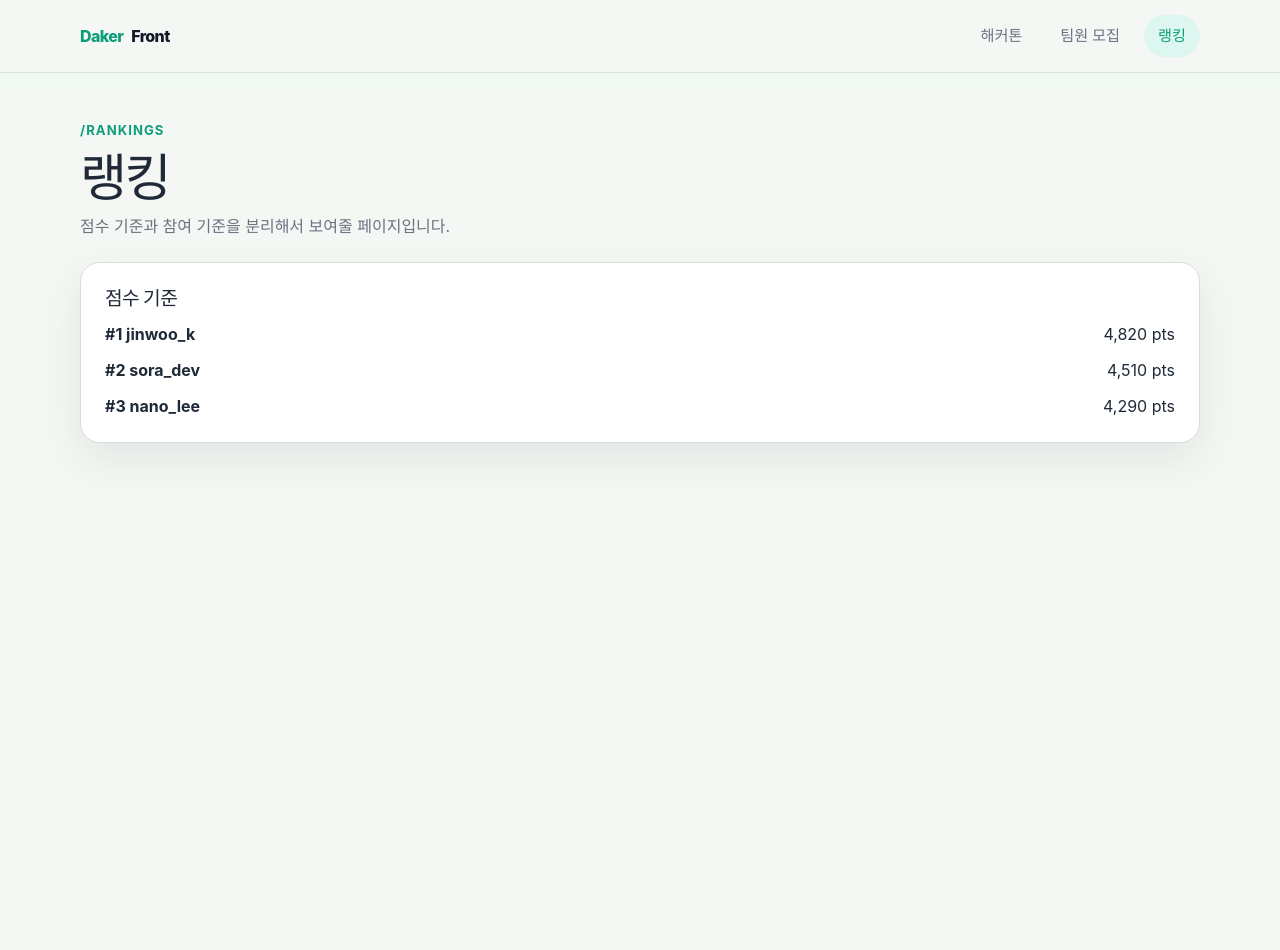
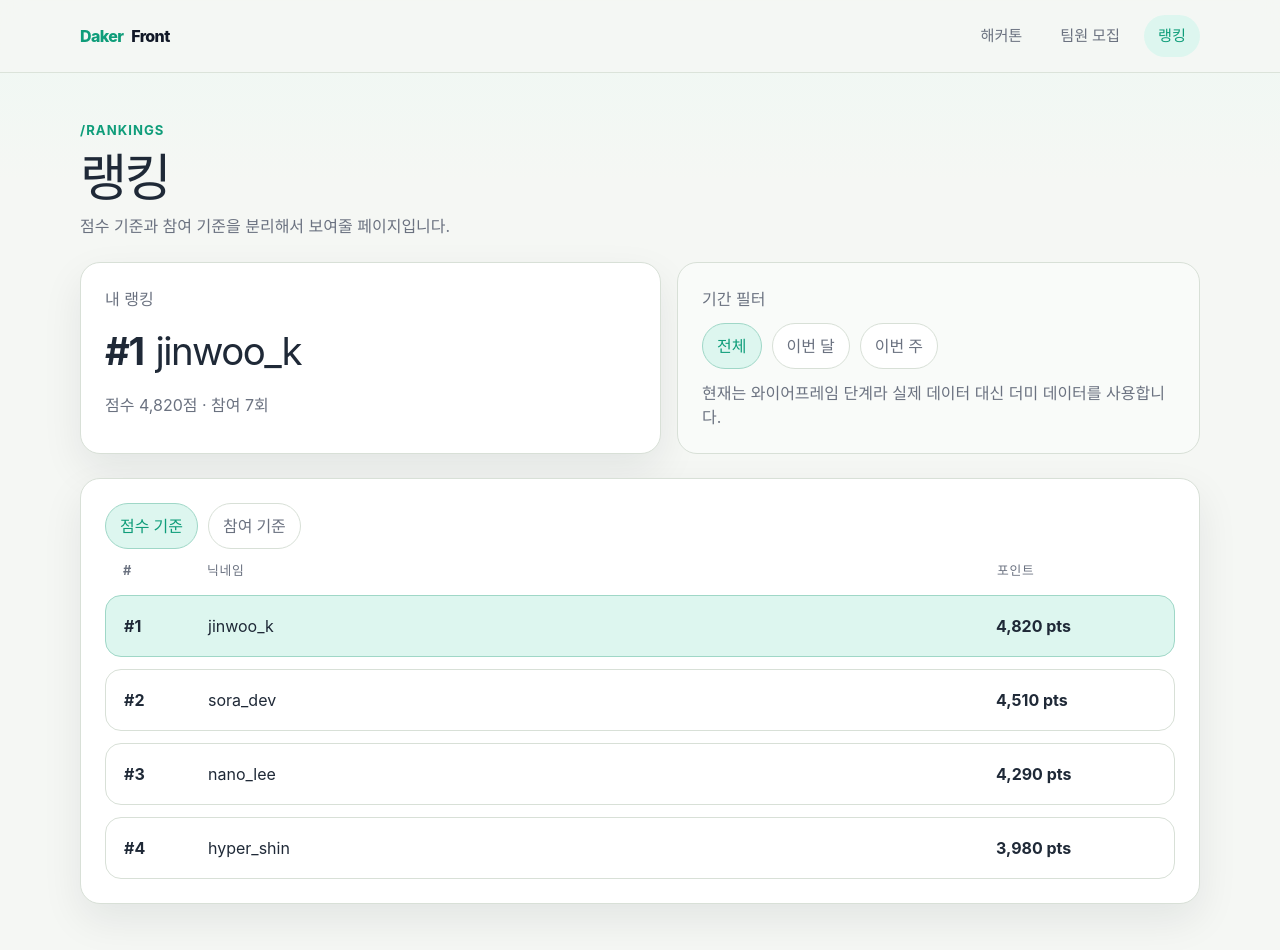
Before and after one commit to DakerTeams/Daker-front, a React (Vite) app: page /rankings in a window 1280 px wide. Shown: the top 950 px of the page. Before the commit the page ends 800 px from the top, so only its background shows below. Built offline with nearby package versions, Linux system fonts and the light colour scheme.

Commit message:
feat: 랭킹 페이지 와이어프레임 추가

```diff
--- a/src/index.css
+++ b/src/index.css
@@ -394,6 +394,59 @@ h2 {
   font-weight: 700;
 }
 
+.ranking-hero {
+  display: grid;
+  grid-template-columns: minmax(0, 1fr) minmax(320px, 0.9fr);
+  gap: 16px;
+}
+
+.ranking-hero__value {
+  display: flex;
+  align-items: baseline;
+  gap: 12px;
+  font-size: clamp(1.5rem, 3vw, 2.8rem);
+  letter-spacing: -0.04em;
+}
+
+.ranking-table {
+  display: flex;
+  flex-direction: column;
+  gap: 14px;
+}
+
+.ranking-table__head {
+  display: grid;
+  grid-template-columns: 72px minmax(0, 1fr) 160px;
+  gap: 12px;
+  padding: 0 18px;
+  color: var(--text-muted);
+  font-size: 0.8rem;
+  font-weight: 700;
+  text-transform: uppercase;
+  letter-spacing: 0.06em;
+}
+
+.ranking-table__head--wide,
+.ranking-row--wide {
+  grid-template-columns: 72px minmax(0, 1fr) 120px 120px 120px;
+}
+
+.ranking-row {
+  display: grid;
+  grid-template-columns: 72px minmax(0, 1fr) 160px;
+  gap: 12px;
+  align-items: center;
+  padding: 18px;
+  border: 1px solid var(--border);
+  border-radius: 16px;
+  background: #ffffff;
+}
+
+.ranking-row--me {
+  background: var(--primary-soft);
+  border-color: #9fd7c7;
+}
+
 .camp-grid {
   display: grid;
   grid-template-columns: repeat(auto-fit, minmax(280px, 1fr));
@@ -546,8 +599,16 @@ h2 {
     grid-template-columns: 1fr;
   }
 
+  .ranking-hero,
   .create-layout,
   .form-grid {
     grid-template-columns: 1fr;
   }
+
+  .ranking-table__head,
+  .ranking-row,
+  .ranking-table__head--wide,
+  .ranking-row--wide {
+    grid-template-columns: 1fr;
+  }
 }
--- a/src/mock/rankings.js
+++ b/src/mock/rankings.js
@@ -1,5 +1,42 @@
 export const rankings = [
-  { userId: 1, rank: 1, nickname: 'jinwoo_k', score: 4820 },
-  { userId: 2, rank: 2, nickname: 'sora_dev', score: 4510 },
-  { userId: 3, rank: 3, nickname: 'nano_lee', score: 4290 },
+  {
+    userId: 1,
+    rank: 1,
+    nickname: 'jinwoo_k',
+    score: 4820,
+    participationCount: 7,
+    completedCount: 6,
+    submitRate: '85%',
+    isMe: true,
+  },
+  {
+    userId: 2,
+    rank: 2,
+    nickname: 'sora_dev',
+    score: 4510,
+    participationCount: 6,
+    completedCount: 5,
+    submitRate: '83%',
+    isMe: false,
+  },
+  {
+    userId: 3,
+    rank: 3,
+    nickname: 'nano_lee',
+    score: 4290,
+    participationCount: 6,
+    completedCount: 5,
+    submitRate: '80%',
+    isMe: false,
+  },
+  {
+    userId: 4,
+    rank: 4,
+    nickname: 'hyper_shin',
+    score: 3980,
+    participationCount: 5,
+    completedCount: 4,
+    submitRate: '80%',
+    isMe: false,
+  },
 ]
--- a/src/pages/RankingsPage.jsx
+++ b/src/pages/RankingsPage.jsx
@@ -1,6 +1,21 @@
+import { useMemo, useState } from 'react'
 import { rankings } from '../mock/rankings.js'
 
+const periodFilters = [
+  { key: 'all', label: '전체' },
+  { key: 'month', label: '이번 달' },
+  { key: 'week', label: '이번 주' },
+]
+
 function RankingsPage() {
+  const [activeTab, setActiveTab] = useState('score')
+  const [period, setPeriod] = useState('all')
+
+  const myRanking = useMemo(
+    () => rankings.find((ranking) => ranking.isMe),
+    [],
+  )
+
   return (
     <section className="page-section">
       <div className="page-header">
@@ -11,19 +26,108 @@ function RankingsPage() {
         </p>
       </div>
 
+      <section className="ranking-hero">
         <div className="surface-card">
-        <h2>점수 기준</h2>
+          <p className="meta-text">내 랭킹</p>
+          <div className="ranking-hero__value">
+            <strong>#{myRanking?.rank}</strong>
+            <span>{myRanking?.nickname}</span>
+          </div>
+          <p className="page-description">
+            점수 {myRanking?.score.toLocaleString()}점 · 참여 {myRanking?.participationCount}회
+          </p>
+        </div>
+
+        <div className="surface-card surface-card--soft">
+          <p className="meta-text">기간 필터</p>
+          <div className="filter-group" aria-label="랭킹 기간 필터">
+            {periodFilters.map((filter) => (
+              <button
+                key={filter.key}
+                type="button"
+                className={`filter-chip${
+                  period === filter.key ? ' filter-chip--active' : ''
+                }`}
+                onClick={() => setPeriod(filter.key)}
+              >
+                {filter.label}
+              </button>
+            ))}
+          </div>
+          <p className="page-description">
+            현재는 와이어프레임 단계라 실제 데이터 대신 더미 데이터를 사용합니다.
+          </p>
+        </div>
+      </section>
+
+      <section className="surface-card">
+        <div className="detail-tabs" role="tablist" aria-label="랭킹 기준 탭">
+          <button
+            type="button"
+            className={`detail-tab${activeTab === 'score' ? ' detail-tab--active' : ''}`}
+            onClick={() => setActiveTab('score')}
+          >
+            점수 기준
+          </button>
+          <button
+            type="button"
+            className={`detail-tab${
+              activeTab === 'participation' ? ' detail-tab--active' : ''
+            }`}
+            onClick={() => setActiveTab('participation')}
+          >
+            참여 기준
+          </button>
+        </div>
+
+        {activeTab === 'score' ? (
+          <div className="ranking-table">
+            <div className="ranking-table__head">
+              <span>#</span>
+              <span>닉네임</span>
+              <span>포인트</span>
+            </div>
             <div className="stack-list stack-list--compact">
               {rankings.map((ranking) => (
-            <div key={ranking.userId} className="row-between">
-              <strong>
-                #{ranking.rank} {ranking.nickname}
-              </strong>
-              <span>{ranking.score.toLocaleString()} pts</span>
+                <div
+                  key={ranking.userId}
+                  className={`ranking-row${ranking.isMe ? ' ranking-row--me' : ''}`}
+                >
+                  <strong>#{ranking.rank}</strong>
+                  <span>{ranking.nickname}</span>
+                  <strong>{ranking.score.toLocaleString()} pts</strong>
                 </div>
               ))}
             </div>
           </div>
+        ) : (
+          <div className="ranking-table">
+            <div className="ranking-table__head ranking-table__head--wide">
+              <span>#</span>
+              <span>닉네임</span>
+              <span>참여 횟수</span>
+              <span>완료</span>
+              <span>제출률</span>
+            </div>
+            <div className="stack-list stack-list--compact">
+              {rankings.map((ranking) => (
+                <div
+                  key={ranking.userId}
+                  className={`ranking-row ranking-row--wide${
+                    ranking.isMe ? ' ranking-row--me' : ''
+                  }`}
+                >
+                  <strong>#{ranking.rank}</strong>
+                  <span>{ranking.nickname}</span>
+                  <span>{ranking.participationCount}회</span>
+                  <span>{ranking.completedCount}회</span>
+                  <strong>{ranking.submitRate}</strong>
+                </div>
+              ))}
+            </div>
+          </div>
+        )}
+      </section>
     </section>
   )
 }
```
Lines whose indentation alone changed are shown as unchanged.
